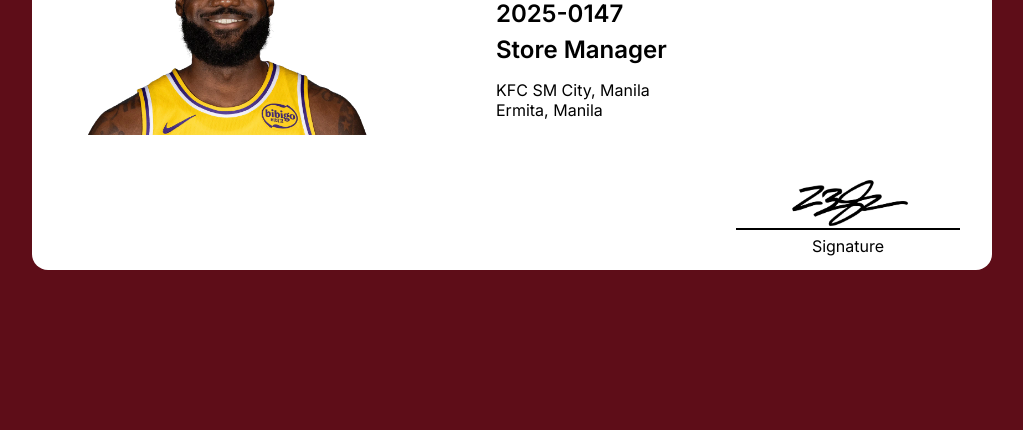
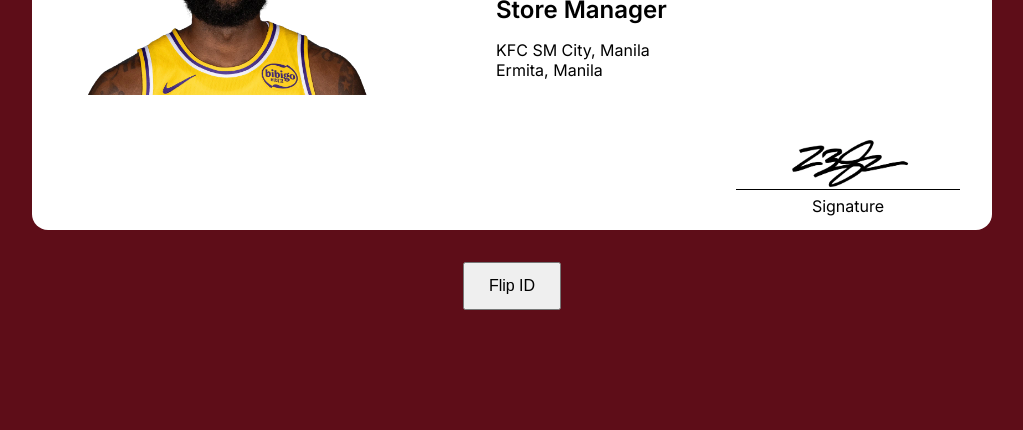
Before and after one commit to eirolnepo/kfc-emp-id, a plain HTML site: page index.html in a window 1280 px wide. Shown: the part 370-800 px from the top of the page, without its empty margins (128-1151 px from the left). Drawn offline with Linux system fonts and the light colour scheme.

Commit message:
added a flip functionality for the id

```diff
--- a/index.html
+++ b/index.html
@@ -9,6 +9,9 @@
     <link rel="icon" href="imgs/KFC_logo.svg.webp" type="image/x-icon">
 </head>
 <body>
+    <div class="id-wrapper">
+        <div class="id-card" id="idCard">
+            <div class="id-face front">
                 <div id="emp-id">
                     <div id="logo-name">
                         <img src="imgs/KFC_logo.svg.webp" alt="Logo of KFC" id="kfc-logo">
@@ -19,6 +22,7 @@
                             <div class="bars"></div>
                         </div>
                     </div>
+
                     <div id="img-det">
                         <img src="imgs/lebron.webp" alt="Image of LeBron James" id="lbj-img">
                         <div id="details">
@@ -28,11 +32,26 @@
                             <p>KFC SM City, Manila<br>Ermita, Manila</p>
                         </div>
                     </div>
+
                     <div id="front-sig">
                         <img src="imgs/lebron_sig.webp" alt="Signature of LeBron James" id="lbj-sig">
                         <div id="sig-line"></div>
                         <p>Signature</p>
                     </div>
                 </div>
+            </div>
+
+            <!-- NEW: BACK FACE -->
+            <div class="id-face back">
+                <div class="emp-id-back">
+                    <h2>Employee Information</h2>
+                    <p>This ID is property of KFC Corporation.</p>
+                    <p>If found, please return to the nearest KFC branch.</p>
+                </div>
+            </div>
+
+        </div>
+    </div>
+    <button id="flip-btn">Flip ID</button>
 </body>
 </html>
--- a/script.js
+++ b/script.js
@@ -0,0 +1,6 @@
+const flipBtn = document.getElementById("flip-btn");
+const idCard = document.getElementById("idCard");
+
+flipBtn.addEventListener("click", () => {
+    idCard.classList.toggle("flipped");
+});
--- a/styles.css
+++ b/styles.css
@@ -4,20 +4,51 @@
     margin: 0;
     padding: 0;
     min-height: 100vh;
-
     font-family: Inter;
 
     display: flex;
+    flex-direction: column;
     justify-content: center;
     align-items: center;
 
     background-color: #5e0d18;
 }
 
-#emp-id {
+.id-wrapper {
+    perspective: 1200px;
+}
+
+.id-card {
     position: relative;
     width: 60rem;
     height: 30rem;
+    transform-style: preserve-3d;
+    transition: transform 0.6s ease;
+}
+
+.id-card.flipped {
+    transform: rotateY(180deg);
+}
+
+.id-face {
+    position: absolute;
+    width: 100%;
+    height: 100%;
+    backface-visibility: hidden;
+    top: 0;
+    left: 0;
+}
+
+.id-face.back {
+    transform: rotateY(180deg);
+    background: #f5f5f5;
+    border-radius: 1rem;
+}
+
+#emp-id {
+    position: relative;
+    width: 100%;
+    height: 100%;
     background: white;
     border-radius: 1rem;
 }
@@ -101,3 +132,18 @@
 #front-sig p {
     line-height: 0;
 }
+
+.emp-id-back {
+    height: 100%;
+    padding: 3rem;
+    text-align: center;
+}
+
+#flip-btn {
+    margin-top: 2rem;
+    padding: 0.8rem 1.5rem;
+    font-size: 1rem;
+    cursor: pointer;
+    position: relative;
+    z-index: 10;
+}
```
Lines whose indentation alone changed are shown as unchanged.
